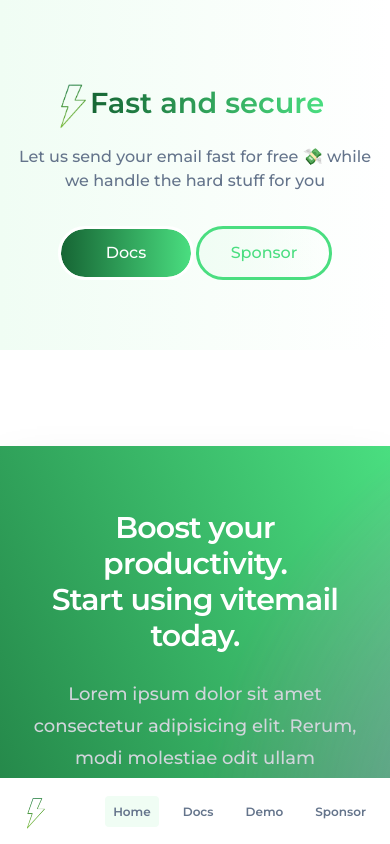
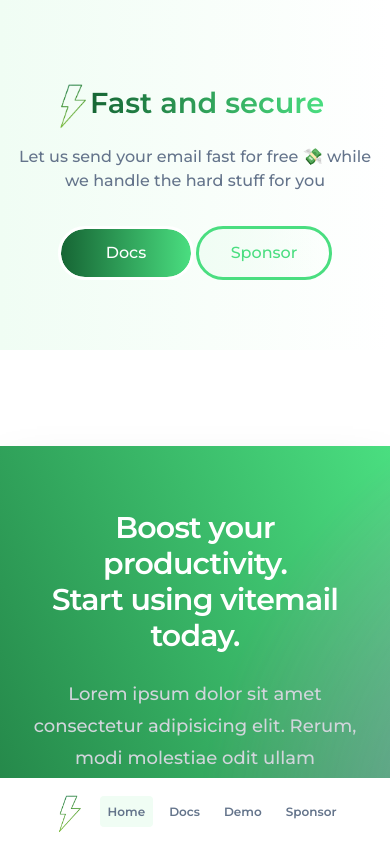
Before and after one commit to AshrafChitamba/Vitemail-Frontend, a React (Vite) app: page / in a window 390 px wide. Shown: the top 844 px of the page. Built offline with nearby package versions, Linux system fonts and the light colour scheme; a web font is replaced by a local one.

Commit message:
nav-spacing

```diff
--- a/src/Components/NavBar.tsx
+++ b/src/Components/NavBar.tsx
@@ -64,17 +64,17 @@
           : "translate-y-full sm:translate-y-0"
       } transition-transform duration-300`}
     >
-      <div className="flex items-center gap-x-12 justify-between sm:justify-start">
-        <div>
+      <div className="flex items-center gap-x-1 sm:gap-x-8 lg:gap-x-12 justify-between sm:justify-start">
+        <div className="w-[50px] h-[50px] sm:w-[100px] sm:h-[70px]">
           <img
             src={isMobile ? fastImg : logo}
             alt="logo"
-            className="w-[50px] h-[50px] sm:w-[100px] sm:h-[70px] object-contain sm:object-cover"
+            className="w-full h-full object-contain sm:object-cover"
           />
         </div>
 
-        <nav className="flex items-center gap-x-2">
-          <ul className="flex items-center gap-x-4">
+        <nav>
+          <ul className="flex items-center gap-x-2 sm:gap-x-4">
             {pages.map((page) => (
               <li>
                 <NavLink
```
